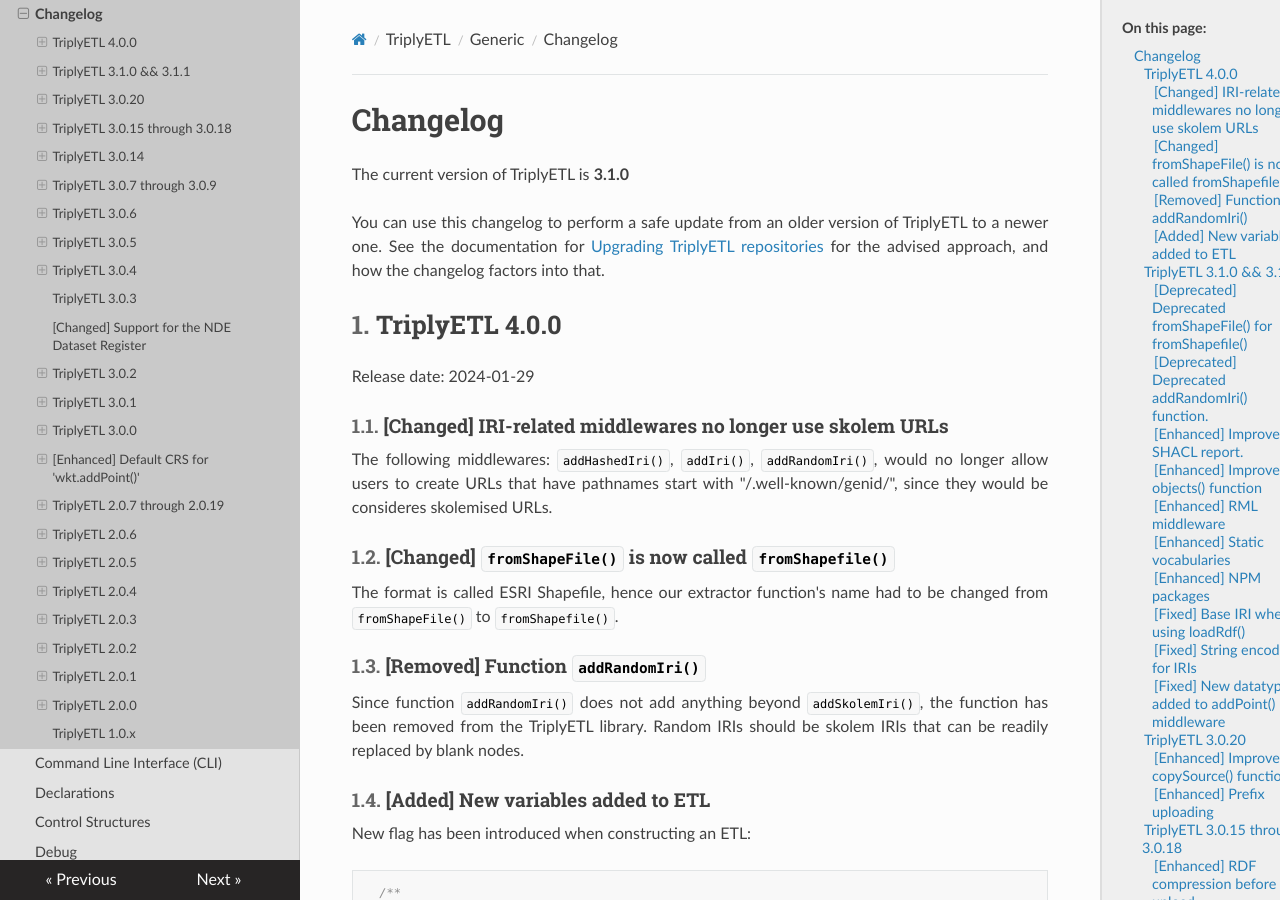
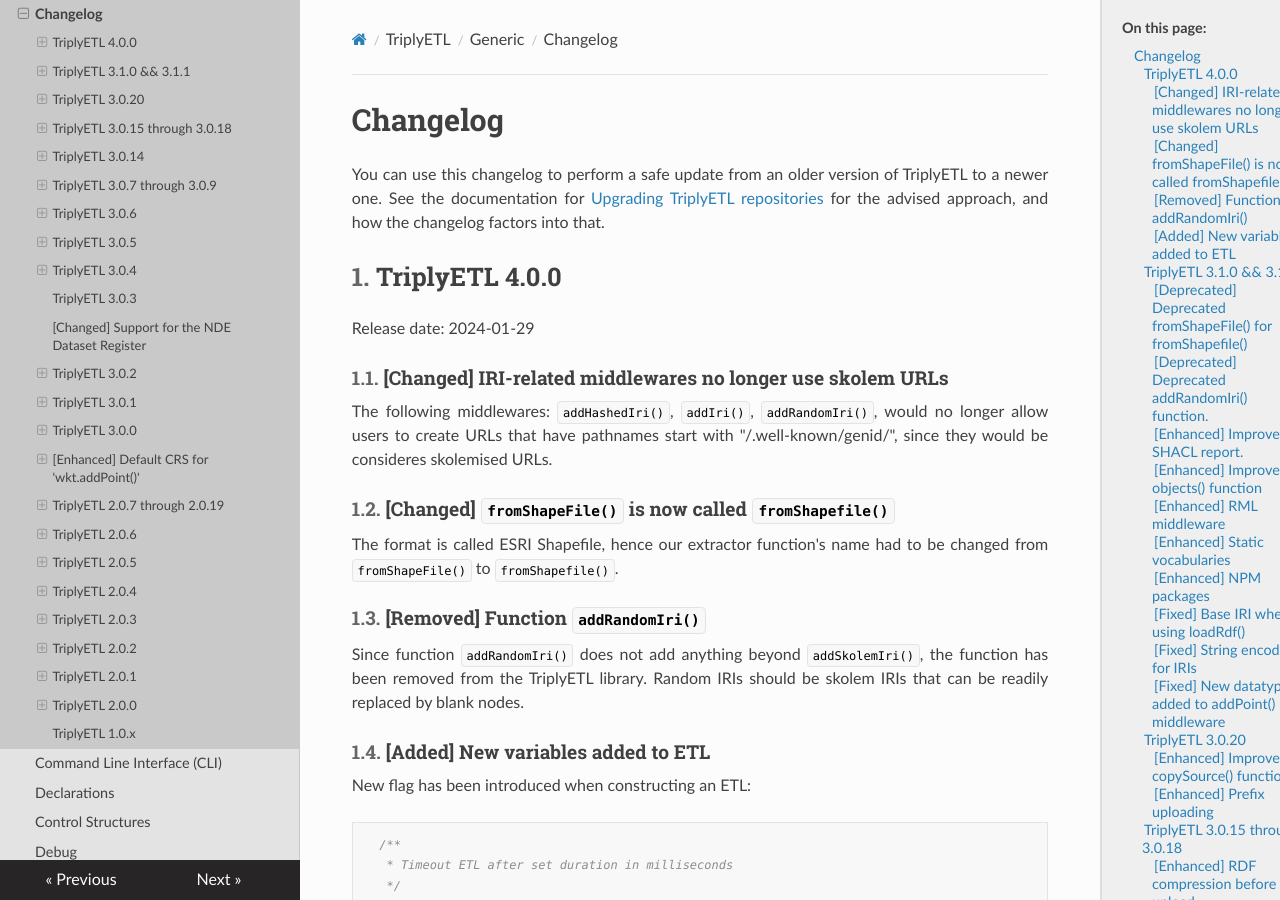
Before and after one commit to TriplyDB/Documentation, an MkDocs documentation site: the page built from docs/triply-etl/generic/changelog.md, in a window 1280 px wide and 900 px high. Built offline with MkDocs 1.6.1, drawn with Linux system fonts in a browser that asks for light colours.

Commit message:
Removes version number from changelog

```diff
--- a/docs/triply-etl/generic/changelog.md
+++ b/docs/triply-etl/generic/changelog.md
@@ -1,8 +1,6 @@
 [TOC]
 
 # Changelog
-
-The current version of TriplyETL is **3.1.0**
 
 You can use this changelog to perform a safe update from an older version of TriplyETL to a newer one. See the documentation for [Upgrading TriplyETL repositories](./maintenance.md#update-the-triplyetl-dependency) for the advised approach, and how the changelog factors into that.
 
```
